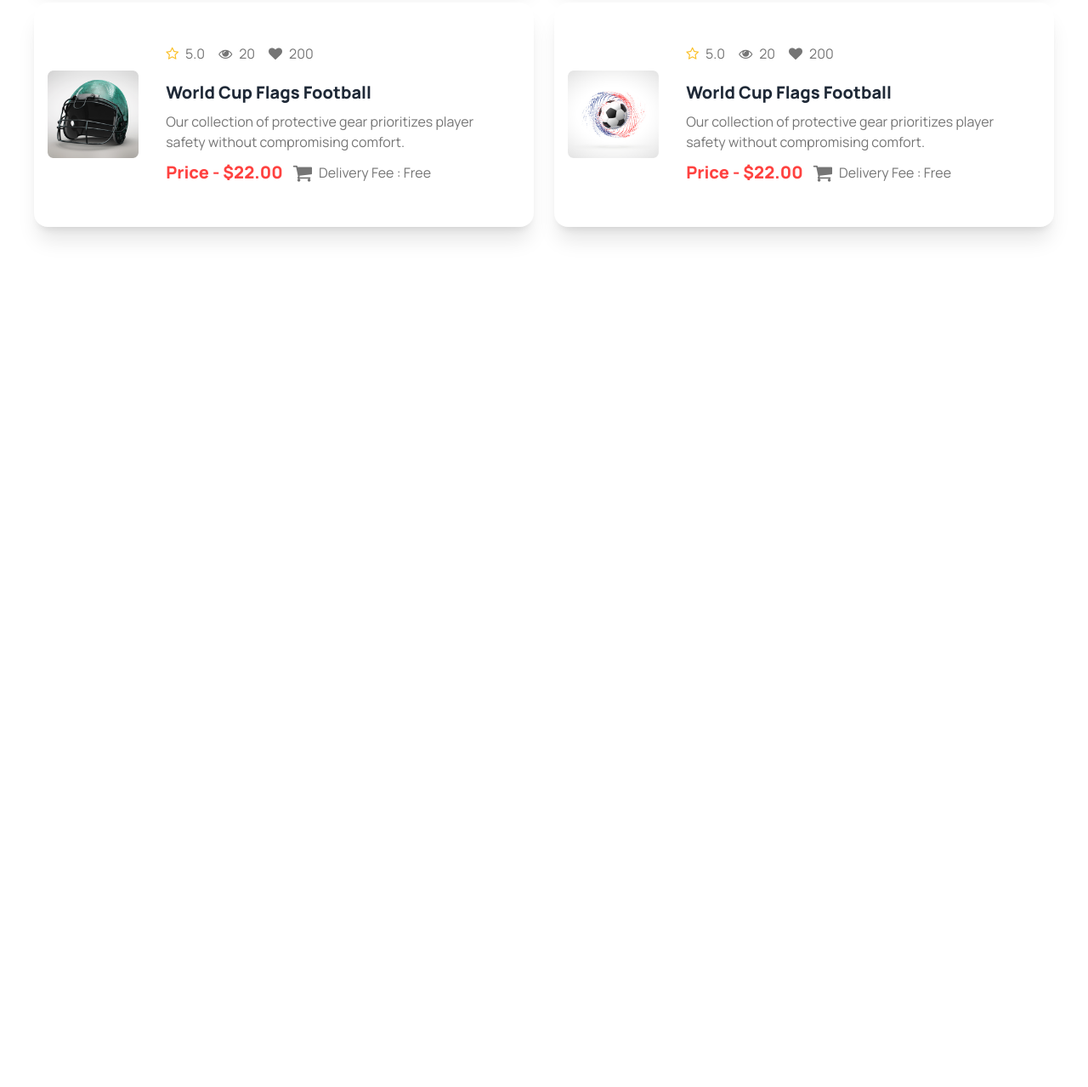
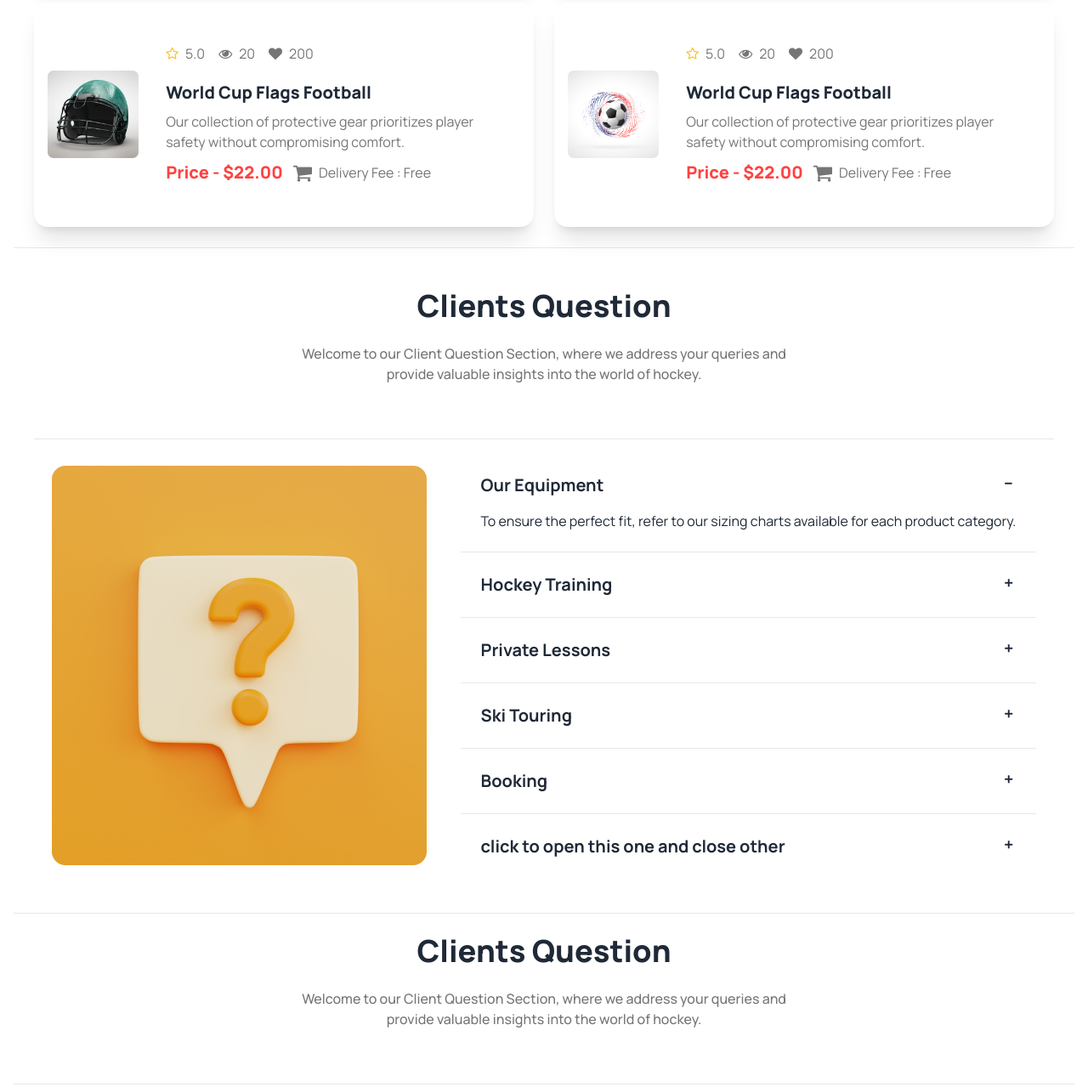
Before and after one commit to sumaiyaurmi/Hockeys, a plain HTML site: page index.html in a window 1280 px wide. Shown: the part 3204-4483 px from the top of the page at 85% size. Before the commit the page ends 3511 px from the top, so only its background shows below. Drawn offline with nearby package versions, Linux system fonts and the light colour scheme.

Commit message:
client section added

```diff
--- a/index.html
+++ b/index.html
@@ -350,7 +350,7 @@
         <!-- product scetion start -->
 <section class="product p-6 ">
     <h2 class="text-4xl font-extrabold text-center p-6">
-        Program Sections
+        Our New Products
       </h2>
       <p class="text-p-primary text-base font-medium text-center pb-16">
         Explore our curated selection of high-quality hockey gear designed <br>to elevate your performance on the ice.
@@ -511,7 +511,104 @@
 
 </section>
 <!-- product scetion end -->
-    </main>
+<hr>
+<!-- client scetion start -->
+   <section class="client p-6">
+    <h2 class="text-4xl font-extrabold text-center p-6">
+        Clients Question      </h2>
+      <p class="text-p-primary text-base font-medium text-center pb-16">
+        Welcome to our Client Question Section, where we address your queries and <br> provide valuable insights into the world of hockey.       </p>
+      <hr>
+<div class="client-container">
+    <div class="hero ">
+        <div class="hero-content flex gap-10 flex-col lg:flex-row justify-around">
+          <img src="./Images/11.png" class="rounded-lg" />
+          <!-- question start -->
+          <div>
+            <!-- question 1 -->
+            <div class="collapse collapse-plus p-2">
+            <input type="radio" name="my-accordion-3" checked="checked" />
+            <div class="collapse-title text-xl font-bold">
+                Our Equipment
+                        </div>
+            <div class="collapse-content">
+              <p> To ensure the perfect fit, refer to our sizing charts available for each product category. </p>
+            </div>
+          </div>
+          <hr>
+          <!-- question 2 -->
+          <div class="collapse collapse-plus p-2">
+            <input type="radio" name="my-accordion-3" />
+            <div class="collapse-title text-xl font-bold">
+                Hockey Training            </div>
+            <div class="collapse-content">
+              <p> To ensure the perfect fit, refer to our sizing charts available for each product category. </p>
+            </div>
+          </div>
+          <hr>
+          <!-- question 3 -->
+          <div class="collapse collapse-plus p-2">
+            <input type="radio" name="my-accordion-3" />
+            <div class="collapse-title text-xl font-bold">
+                Private Lessons            </div>
+            <div class="collapse-content">
+              <p> To ensure the perfect fit, refer to our sizing charts available for each product category. </p>
+            </div>
+          </div>
+          <hr>
+          <!-- question 4 -->
+          <div class="collapse collapse-plus p-2">
+            <input type="radio" name="my-accordion-3" />
+            <div class="collapse-title text-xl font-bold">
+                Ski Touring            </div>
+            <div class="collapse-content">
+              <p> To ensure the perfect fit, refer to our sizing charts available for each product category. </p>
+            </div>
+          </div>
+          <hr>
+          <!-- question 5 -->
+          <div class="collapse collapse-plus p-2">
+            <input type="radio" name="my-accordion-3" />
+            <div class="collapse-title text-xl font-bold">
+                Booking            </div>
+            <div class="collapse-content">
+              <p> To ensure the perfect fit, refer to our sizing charts available for each product category. </p>
+            </div>
+          </div>
+          <hr>
+          <!-- question 6 -->
+          <div class="collapse collapse-plus p-2">
+            <input type="radio" name="my-accordion-3" />
+            <div class="collapse-title text-xl font-bold">
+                click to open this one and close other     </div>
+            <div class="collapse-content">
+              <p> To ensure the perfect fit, refer to our sizing charts available for each product category. </p>
+            </div>
+          </div>
+
+
+        </div>
+<!-- question end -->
+
+        </div>
+      </div>
+
+</div>
+   </section>
+   <hr>
+<!-- clinet scetion end -->
+<!-- touch section star -->
+<section class="touch">
+    <h2 class="text-4xl font-extrabold text-center p-6">
+        Clients Question      </h2>
+      <p class="text-p-primary text-base font-medium text-center pb-16">
+        Welcome to our Client Question Section, where we address your queries and <br> provide valuable insights into the world of hockey.       </p>
+      <hr>
+
+
+</section>
+<!-- touch section end -->
+</main>
     <footer class=""></footer>
   </body>
 </html>
```
